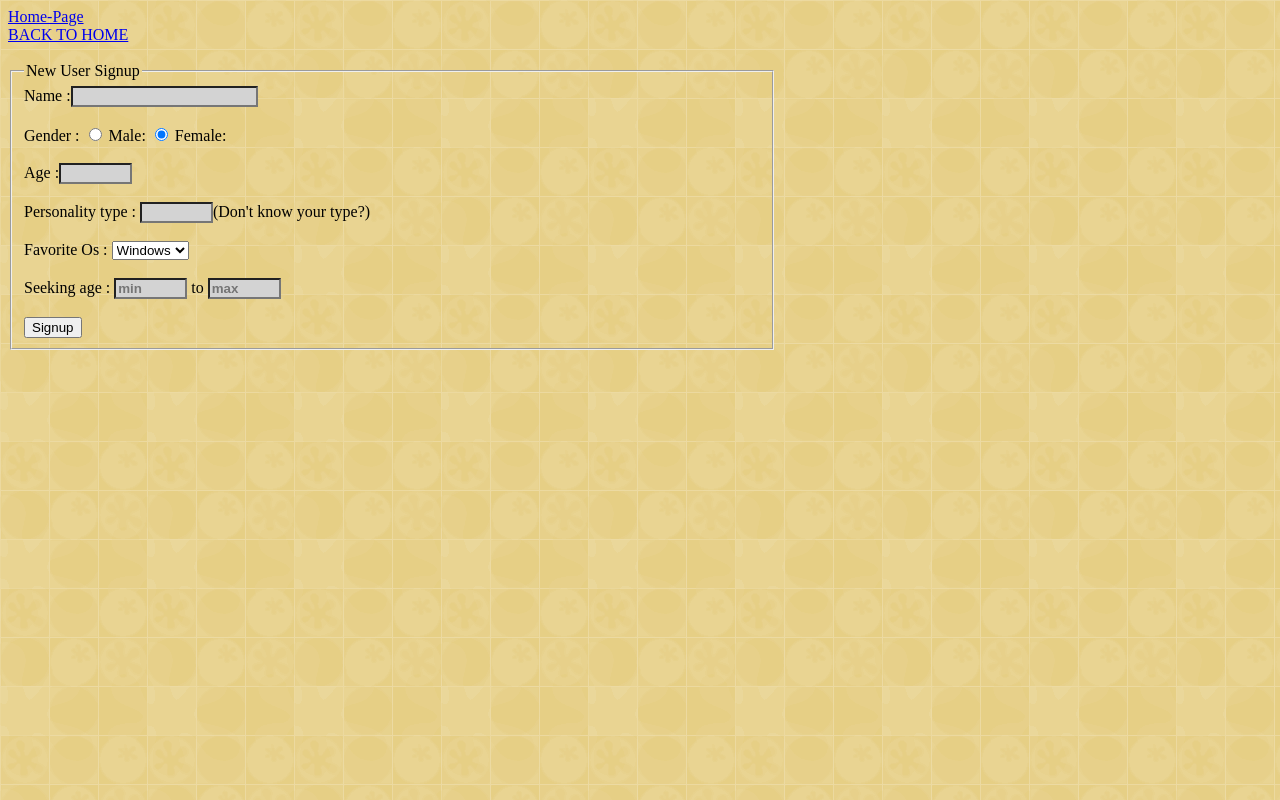
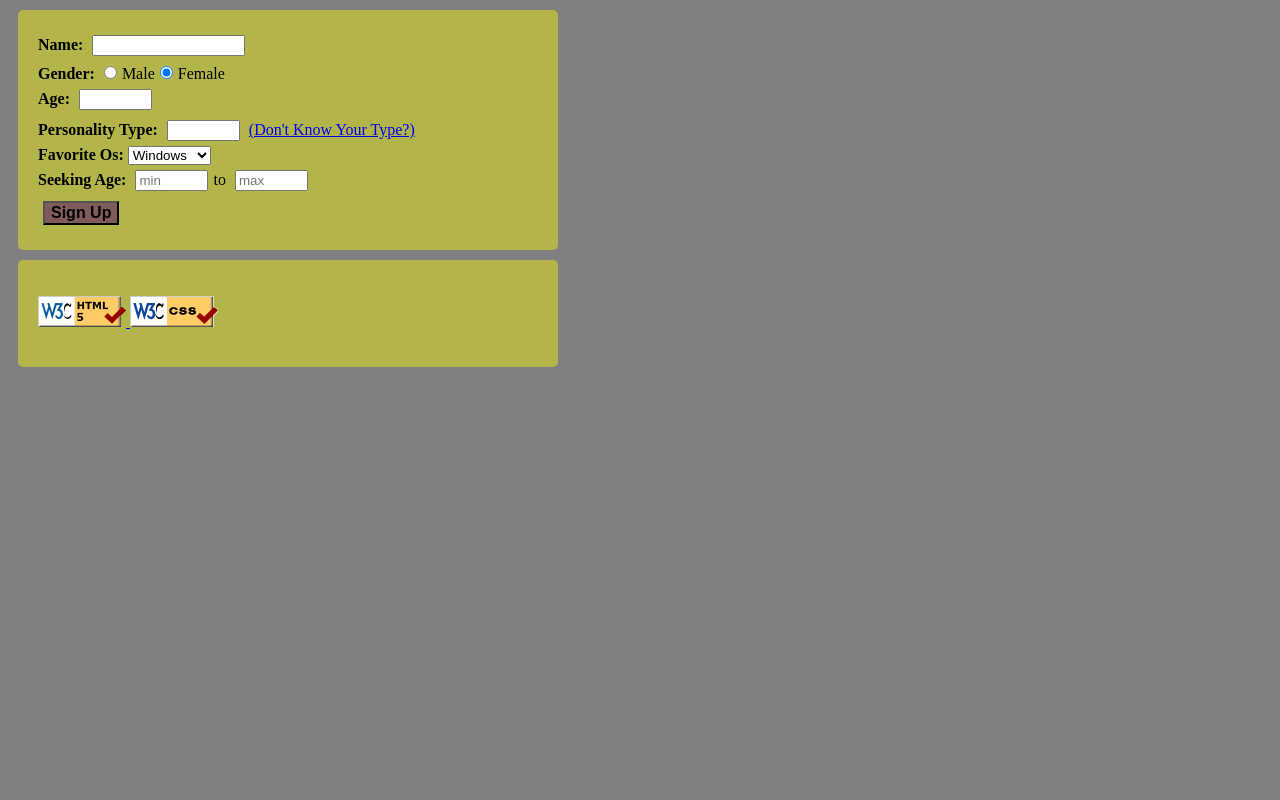
Before and after one commit to Qesis-Yonas/qesis-yonas.github.io, a plain HTML site: page Lab_Package/Nerdluv.html in a window 1280 px wide. Drawn offline with Linux system fonts and the light colour scheme.

Commit message:
prevous assignment

```diff
--- a/Lab_Package/Nerdluv.css
+++ b/Lab_Package/Nerdluv.css
@@ -1,4 +1,38 @@
-body {
+div{
+    margin: 10px;
+    padding: 20px;
+    background-color: rgba(243, 247, 6, 0.436);
+    border-radius: 5px;
+    width: 500px;
+}
+
+#btn{
+    background-color: rgb(129, 91, 91);
+    font-weight: bold;
+    font-size: 100%;
+}
+input{
+    margin: 5px;
+    font-family: Arial, Helvetica, sans-serif;
+}
+label{
+    font-weight: bold;
+
+}
+body{
+    background-color: gray;
+}
+
+
+
+
+
+
+
+
+
+
+/* body {
     background: url('../images/background.png');
 
     width: 60%;
@@ -30,4 +64,4 @@
     background-color: lightgrey;
     color: Black;
     font-weight: bold;
-}
+} */
--- a/Lab_Package/Nerdluv.html
+++ b/Lab_Package/Nerdluv.html
@@ -1,4 +1,62 @@
+
 <!DOCTYPE html>
+<html lang="en">
+
+<head>
+    <meta charset="UTF-8">
+    <meta name="viewport" content="width=device-width, initial-scale=1.0">
+    <title>NerdLuv</title>
+    <link rel="stylesheet" href="Nerdluv.css">
+</head>
+
+<body>
+
+
+    <form action="http://mumstudents.org/params.php">
+        <div>
+            <label for="nameid">Name:</label> <input type="text" name="name" size="16" id="nameid"><br />
+            <label for="sexid">Gender:</label> <input type="radio" name="gender" value="Male" id="sexid">Male<input type="radio" name="gender" value="Female" checked>Female<br />
+            <label for="age">Age:</label> <input type="text" name="age" id="age" size="6" maxlength="2"><br />
+            <label for="ptid">Personality Type:</label> <input type="text" name="personality" size="6" maxlength="4" id="ptid">
+                <a href="http://www.humanmetrics.com/cgi-win/jtypes2.asp">(Don't Know Your Type?)</a>
+            <br />
+            <label for="os">Favorite Os:</label> <select name="OS" id="os" >
+                <option value="Windows" selected>Windows</option>
+                <option value="Mac">Mac OS X</option>
+                <option value="Linux">Linux</option>
+            </select><br />
+            <label for="seekingid">Seeking Age:</label> <input type="text" id="seekingid" name="seeingage" maxlength="2" size="6" placeholder="min">to
+            <input type="text" name="seekingage" maxlength="2" size="6" placeholder="max"><br />
+
+            <input type="submit" value="Sign Up"  id="btn">
+        </div>
+    </form>
+    <div class="footer">
+        <p id="validator">
+       <a href="https://validator.w3.org/check/referer">
+           <img alt="Validate" src="../images/w3c-html.png"/>
+       </a>
+       <a href="https://jigsaw.w3.org/css-validator/check/referer">
+           <img alt="Valid CSS!" src="../images/w3c-css.png"/>
+       </a>
+   </p>  </div>
+
+</body>
+
+</html>
+
+
+
+
+
+
+
+
+
+
+
+
+<!-- <!DOCTYPE html>
 <html lang="en">
 <head>
 <title>Retrieve Grade</title>
@@ -33,4 +91,4 @@
                     <button type ="button" class ="signup-btn" > Signup</button>
             </div>
 </body>
-</html>
+</html>  -->
```
